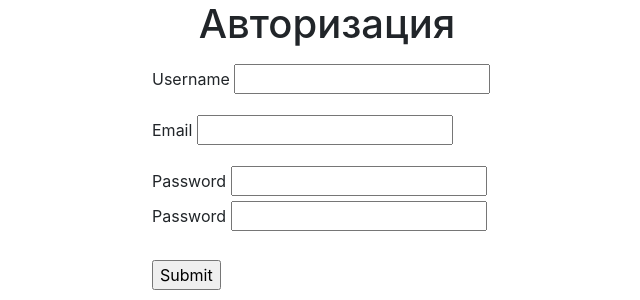
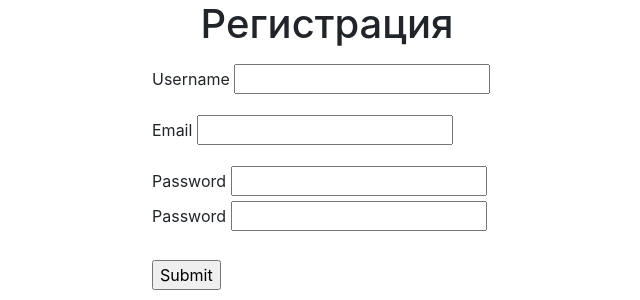
Before and after one commit to RicharSte/cartoonfilter_ds_project, a Flask app: template cartoonfilter_ds_project/webapp/templates/registration.html in a window 1280 px wide. Shown: the part 56-356 px from the top of the page, without its empty margins (313-953 px from the left). Run offline with Flask 2, Linux system fonts and the light colour scheme; the template is opened without the code that fills it: most values are stand-ins (such as "Sample title", 1, 10 or a date in 2020); form fields are guessed from the names that the template uses; some libraries are stand-ins or nearby versions.

Commit message:
исправила шаблон регистрации

```diff
--- a/cartoonfilter_ds_project/webapp/templates/registration.html
+++ b/cartoonfilter_ds_project/webapp/templates/registration.html
@@ -2,7 +2,7 @@
 
 {% block content %}
 <h1>
-    <p class="text-center">Авторизация</p>
+    <p class="text-center">Регистрация</p>
 </h1>
 <div class="row">
   <div class="col-4">
```
